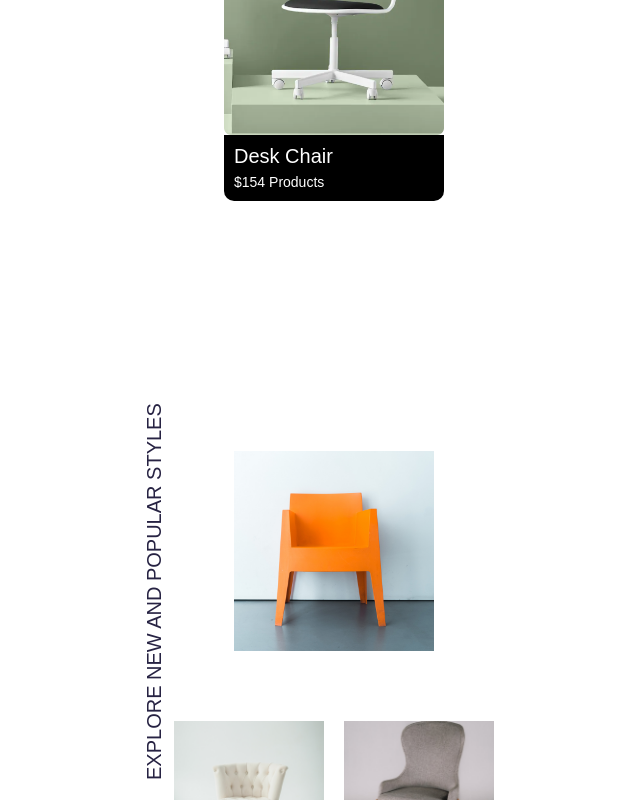
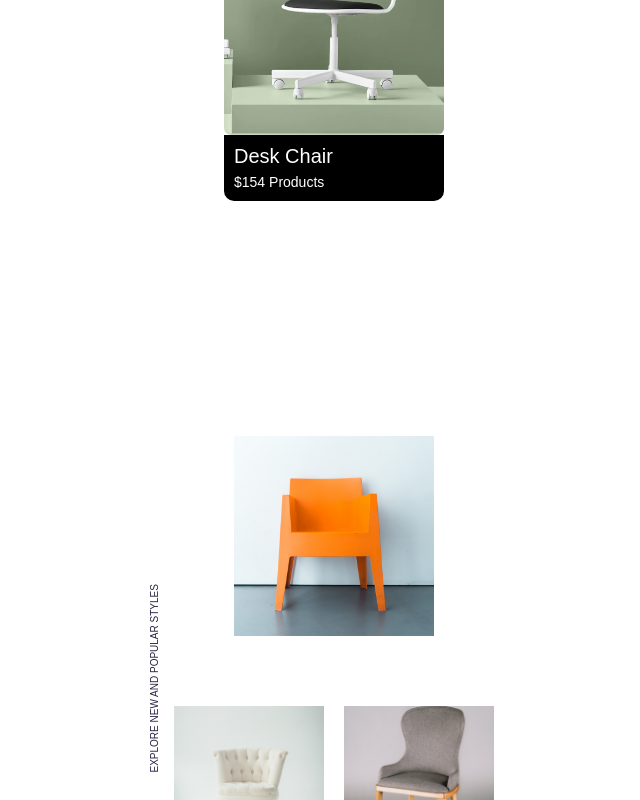
Before and after one commit to jahansher333/Hackathon-figma-Clone, a Next.js app: page / in a window 1280 px wide. Shown: the part 2080-2880 px from the top of the page, without its empty margins (306-946 px from the left). Built offline with nearby package versions, Linux system fonts and the light colour scheme; a web font is replaced by a local one.

Commit message:
Update section5.tsx

```diff
--- a/src/components/SECTION5/section5.tsx
+++ b/src/components/SECTION5/section5.tsx
@@ -3,8 +3,8 @@ import Image from "next/image";
 function SCEION5() {
   return (
     <div className="flex flex-col mt-[200px] justify-center items-center gap-[20px] ">
-       <div className="">
-        <p className="rotate-[-90deg] w-[648px]   font-inter font-normal  uppercase text-[#272343] relative   text-[20px] top-[40px] right-[180px] ">
+       <div className=" relative   top-[40px] right-[180px] ">
+        <p className="rotate-[-90deg] w-[648px]   font-inter font-normal  uppercase text-[#272343] text-[10px] ">
           Explore new and popular styles
         </p>
         </div>
```
